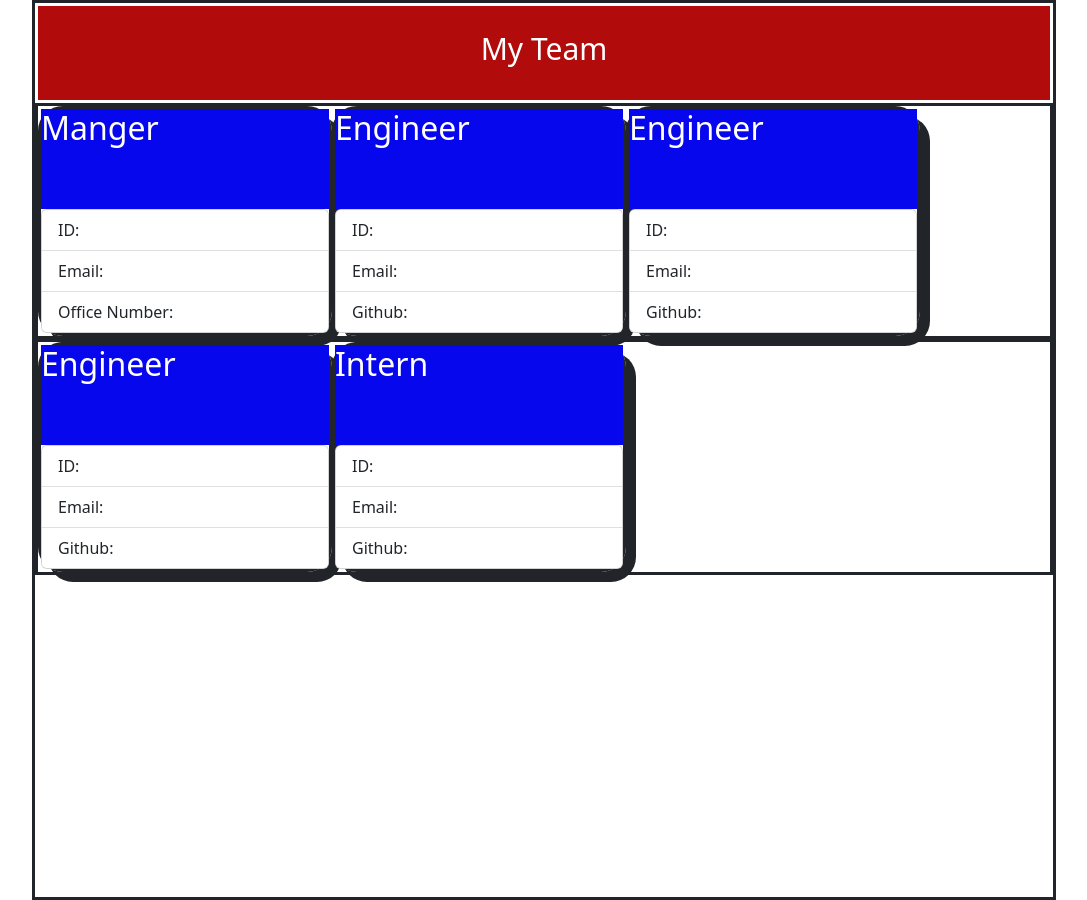
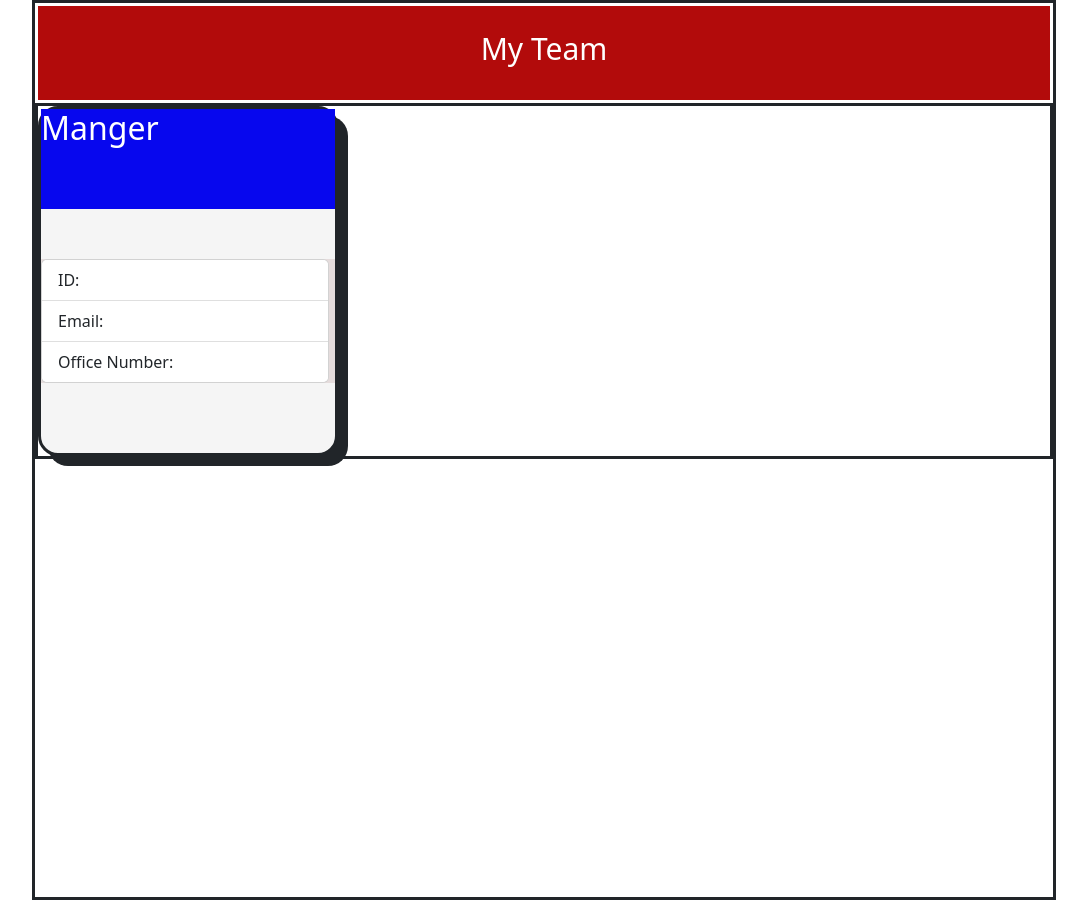
Before and after one commit to jonathonvanausdal9915/Team-Profile_Generator, a plain HTML site: page public/assets/index.html in a window 1280 px wide. Shown: the whole page, without its empty margins (96-1183 px from the left). Drawn offline with nearby package versions, Linux system fonts and the light colour scheme.

Commit message:
Card layout and styling for html and css

```diff
--- a/public/assets/index.html
+++ b/public/assets/index.html
@@ -20,6 +20,7 @@
         <div class="row-1">
             <div class="card-1">
                 <h2 class="card-header">Manger</h2>
+                <div class="card-layout">
                     <div class="card" style="width: 18rem;">
                         <ul class="list-group list-group-flush">
                             <li class="list-group-item">ID:</li>
@@ -28,54 +29,9 @@
                         </ul>
                     </div>
                 </div>
-
-            <div class="card-2">
-                <h2 class="card-header">Engineer</h2>
-                <div class="card" style="width: 18rem;">
-                    <ul class="list-group list-group-flush">
-                        <li class="list-group-item">ID:</li>
-                        <li class="list-group-item">Email:</li>
-                        <li class="list-group-item">Github:</li>
-                    </ul>
-                </div>
             </div>
 
 
-            <div class="card-3">
-                <h2 class="card-header">Engineer</h2>
-                <div class="card" style="width: 18rem;">
-                    <ul class="list-group list-group-flush">
-                        <li class="list-group-item">ID:</li>
-                        <li class="list-group-item">Email:</li>
-                        <li class="list-group-item">Github:</li>
-                    </ul>
-                </div>
-            </div>
-        </div>
-
-        <div class="row-2">
-            <div class="card-4">
-                <h2 class="card-header">Engineer</h2>
-                <div class="card" style="width: 18rem;">
-                    <ul class="list-group list-group-flush">
-                        <li class="list-group-item">ID:</li>
-                        <li class="list-group-item">Email:</li>
-                        <li class="list-group-item">Github:</li>
-                    </ul>
-                </div>
-            </div>
-
-            <div class="card-5">
-                <h2 class="card-header">Intern</h2>
-                <div class="card" style="width: 18rem;">
-                    <ul class="list-group list-group-flush">
-                        <li class="list-group-item">ID:</li>
-                        <li class="list-group-item">Email:</li>
-                        <li class="list-group-item">Github:</li>
-                    </ul>
-                </div>
-            </div>
-        </div>
 </body>
 
 </html>
--- a/public/assets/style.css
+++ b/public/assets/style.css
@@ -38,31 +38,45 @@
 }
 
 .card-1 {
-    border-radius: 25px;
+    position: relative;
+    border-radius: 20px;
     box-shadow: 10px 10px;
     border: solid;
+    height: 350px;
+    width: 300px;
+    background-color: whitesmoke;
 }
 
 .card-2 {
+    position: relative;
     border-radius: 25px;
     box-shadow: 10px 10px;
     border: solid;
 }
 
 .card-3 {
+    position: relative;
     border-radius: 25px;
     box-shadow: 10px 10px;
     border: solid;
 }
 
 .card-4 {
+    position: relative;
     border-radius: 25px;
     box-shadow: 10px 10px;
     border: solid;
 }
 
 .card-5 {
+    position: relative;
     border-radius: 25px;
     box-shadow: 10px 10px;
     border: solid;
 }
+
+.card-layout {
+    position: relative;
+    top: 50px;
+    background-color: rgb(229, 220, 220);
+}
```
Lines whose indentation alone changed are shown as unchanged.
